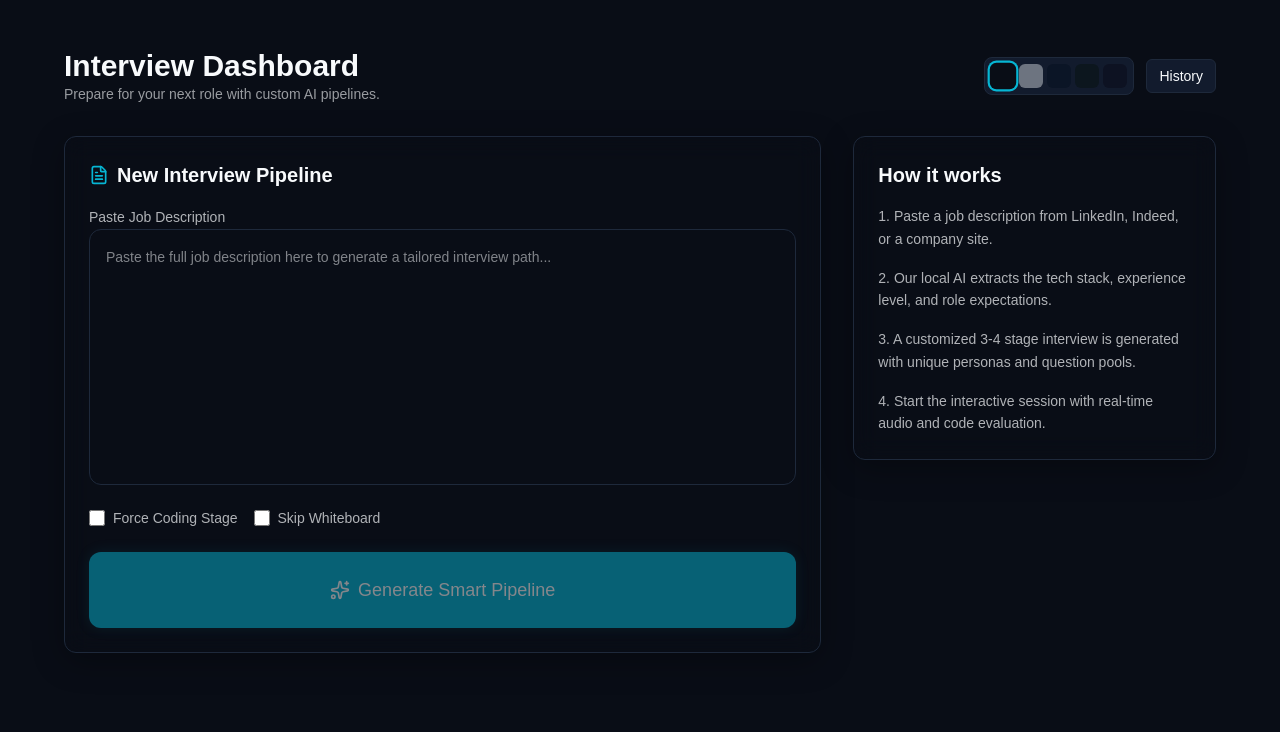
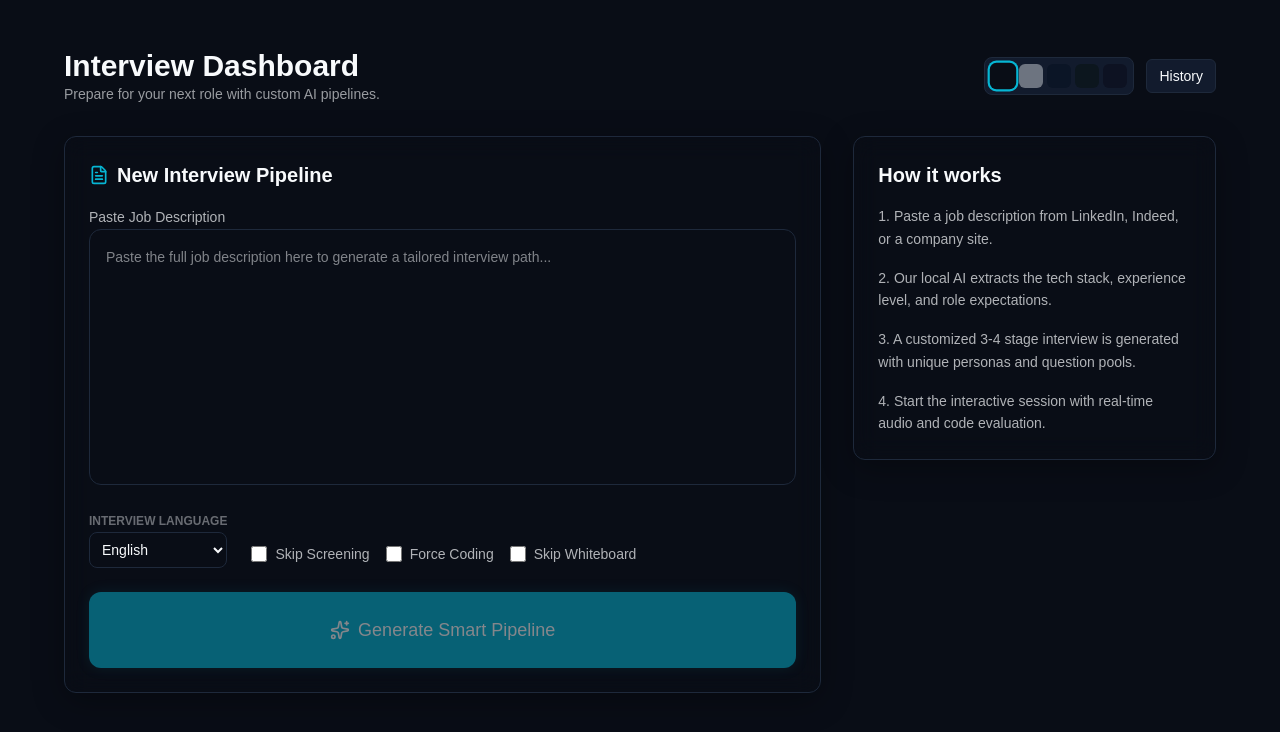
Before and after one commit to joshuabharper7/SanityCheck, a Next.js app: page /dashboard in a window 1280 px wide. Shown: the top 732 px of the page. Built offline with nearby package versions, Linux system fonts and the light colour scheme.

Commit message:
feat: multi-language support, skippable screening, and robust minimal input handling

```diff
--- a/app/api/pipeline/generate/route.ts
+++ b/app/api/pipeline/generate/route.ts
@@ -5,7 +5,7 @@ import { PipelineBlueprintSchema } from '@/utils/schema';
 
 export async function POST(req: Request) {
   try {
-    const { jd, forceCoding, skipCoding } = await req.json();
+    const { jd, forceCoding, skipCoding, skipScreening, language } = await req.json();
 
     if (!jd) {
       return NextResponse.json({ error: "Job Description is required" }, { status: 400 });
@@ -17,6 +17,8 @@ export async function POST(req: Request) {
       USER CONFIGURATION:
       - forceCoding: ${forceCoding || false}
       - skipCoding: ${skipCoding || false}
+      - skipScreening: ${skipScreening || false}
+      - LANGUAGE: ${language || 'English (en-US)'}
 
       JOB DESCRIPTION:
       ${jd}
--- a/app/dashboard/page.tsx
+++ b/app/dashboard/page.tsx
@@ -15,6 +15,21 @@ export default function DashboardPage() {
   const [blueprint, setBlueprint] = useState<PipelineBlueprint | null>(null);
   const [error, setError] = useState<string | null>(null);
 
+  // Configuration State
+  const [skipScreening, setSkipScreening] = useState(false);
+  const [forceCoding, setForceCoding] = useState(false);
+  const [skipCoding, setSkipCoding] = useState(false);
+  const [language, setLanguage] = useState('en-US');
+
+  const languages = [
+    { label: 'English', value: 'en-US' },
+    { label: 'Spanish', value: 'es-ES' },
+    { label: 'French', value: 'fr-FR' },
+    { label: 'German', value: 'de-DE' },
+    { label: 'Mandarin', value: 'zh-CN' },
+    { label: 'Japanese', value: 'ja-JP' },
+  ];
+
   const handleGenerate = async () => {
     if (!jd.trim()) return;
 
@@ -23,7 +38,13 @@ export default function DashboardPage() {
     try {
       const res = await fetch('/api/pipeline/generate', {
         method: 'POST',
-        body: JSON.stringify({ jd }),
+        body: JSON.stringify({
+          jd,
+          skipScreening,
+          forceCoding,
+          skipCoding,
+          language: languages.find(l => l.value === language)?.label + " (" + language + ")"
+        }),
         headers: { 'Content-Type': 'application/json' },
       });
 
@@ -89,15 +110,49 @@ export default function DashboardPage() {
                       onChange={(e) => setJd(e.target.value)}
                     />
                   </div>
-                  <div className="flex flex-wrap gap-4">
-                    <label className="flex items-center gap-2 cursor-pointer group">
-                      <input type="checkbox" className="w-4 h-4 rounded border-[var(--border-neutral)] text-[var(--brand-accent)] focus:ring-[var(--brand-accent)] bg-transparent" />
-                      <span className="text-sm opacity-70 group-hover:opacity-100 transition-opacity">Force Coding Stage</span>
-                    </label>
-                    <label className="flex items-center gap-2 cursor-pointer group">
-                      <input type="checkbox" className="w-4 h-4 rounded border-[var(--border-neutral)] text-[var(--brand-accent)] focus:ring-[var(--brand-accent)] bg-transparent" />
-                      <span className="text-sm opacity-70 group-hover:opacity-100 transition-opacity">Skip Whiteboard</span>
-                    </label>
+                  <div className="flex flex-wrap gap-6">
+                    <div className="space-y-2">
+                      <label className="text-xs font-bold uppercase opacity-40">Interview Language</label>
+                      <select
+                        value={language}
+                        onChange={(e) => setLanguage(e.target.value)}
+                        className="block w-full p-2 rounded-lg bg-[var(--bg-canvas)] border border-[var(--border-neutral)] text-sm outline-none focus:border-[var(--brand-accent)]"
+                      >
+                        {languages.map(l => (
+                          <option key={l.value} value={l.value}>{l.label}</option>
+                        ))}
+                      </select>
+                    </div>
+
+                    <div className="flex flex-wrap gap-4 items-end pb-1">
+                      <label className="flex items-center gap-2 cursor-pointer group">
+                        <input
+                          type="checkbox"
+                          checked={skipScreening}
+                          onChange={(e) => setSkipScreening(e.target.checked)}
+                          className="w-4 h-4 rounded border-[var(--border-neutral)] text-[var(--brand-accent)] focus:ring-[var(--brand-accent)] bg-transparent"
+                        />
+                        <span className="text-sm opacity-70 group-hover:opacity-100 transition-opacity">Skip Screening</span>
+                      </label>
+                      <label className="flex items-center gap-2 cursor-pointer group">
+                        <input
+                          type="checkbox"
+                          checked={forceCoding}
+                          onChange={(e) => setForceCoding(e.target.checked)}
+                          className="w-4 h-4 rounded border-[var(--border-neutral)] text-[var(--brand-accent)] focus:ring-[var(--brand-accent)] bg-transparent"
+                        />
+                        <span className="text-sm opacity-70 group-hover:opacity-100 transition-opacity">Force Coding</span>
+                      </label>
+                      <label className="flex items-center gap-2 cursor-pointer group">
+                        <input
+                          type="checkbox"
+                          checked={skipCoding}
+                          onChange={(e) => setSkipCoding(e.target.checked)}
+                          className="w-4 h-4 rounded border-[var(--border-neutral)] text-[var(--brand-accent)] focus:ring-[var(--brand-accent)] bg-transparent"
+                        />
+                        <span className="text-sm opacity-70 group-hover:opacity-100 transition-opacity">Skip Whiteboard</span>
+                      </label>
+                    </div>
                   </div>
                 </CardContent>
                 <CardFooter>
--- a/app/interview/page.tsx
+++ b/app/interview/page.tsx
@@ -33,7 +33,7 @@ export default function InterviewPage() {
 
   const messagesEndRef = useRef<HTMLDivElement>(null);
   const { speak, stop: stopSpeaking, isSpeaking } = useSpeechSynthesis();
-  const { isListening, liveStreamText, startListening, stopAndSubmit } = useSpeechToText();
+  const { isListening, liveStreamText, startListening, stopAndSubmit } = useSpeechToText(blueprint?.languageCode || 'en-US');
 
   // Auto-scroll logic
   const scrollToBottom = () => {
@@ -115,7 +115,7 @@ export default function InterviewPage() {
         if (shouldAdvance) {
           nextQuestion();
         }
-      });
+      }, blueprint?.languageCode || 'en-US');
       setStreamingText('');
 
     } catch (error) {
@@ -139,7 +139,7 @@ export default function InterviewPage() {
     const firstQuestion = firstStage.questionPool[0].questionText;
     const initialMessage = `Hello. I am your interviewer today. We are starting with the ${firstStage.name} stage. Here is your first question: ${firstQuestion}`;
     setHistory([{ role: 'assistant', content: initialMessage }]);
-    speak(initialMessage);
+    speak(initialMessage, undefined, blueprint?.languageCode || 'en-US');
   };
 
   const nextQuestion = () => {
@@ -170,7 +170,7 @@ export default function InterviewPage() {
       : `Let's move to the next item. ${nextQuestionText}`;
 
     setHistory(prev => [...prev, { role: 'assistant', content: transitionMessage }]);
-    speak(transitionMessage);
+    speak(transitionMessage, undefined, blueprint?.languageCode || 'en-US');
   };
 
   if (!blueprint) {
@@ -182,7 +182,7 @@ export default function InterviewPage() {
   }
 
   const currentStage = blueprint.stages[currentStageIndex];
-  const isSplitScreen = currentStage.type === 'WHITEBOARD_REVIEW' || currentStage.type === 'SCENARIO_WALKTHROUGH';
+  const isSplitScreen = currentStage.type === 'WHITEBOARD_REVIEW';
 
   if (!isStarted) {
     return (
--- a/hooks/useSpeechSynthesis.ts
+++ b/hooks/useSpeechSynthesis.ts
@@ -15,7 +15,7 @@ export function useSpeechSynthesis() {
     window.speechSynthesis.onvoiceschanged = updateVoices;
   }, []);
 
-  const speak = useCallback((text: string, onEnd?: () => void) => {
+  const speak = useCallback((text: string, onEnd?: () => void, language: string = 'en-US') => {
     if (!window.speechSynthesis) return;
 
     // Cancel any ongoing speech
@@ -23,15 +23,17 @@ export function useSpeechSynthesis() {
 
     const utterance = new SpeechSynthesisUtterance(text);
 
-    // Try to find a high-quality English voice
-    const preferredVoice = voices.find(v => v.lang === 'en-US' && v.name.includes('Google')) ||
-                          voices.find(v => v.lang.startsWith('en')) ||
+    // Try to find a high-quality voice for the specified language
+    const preferredVoice = voices.find(v => v.lang === language && v.name.includes('Google')) ||
+                          voices.find(v => v.lang === language) ||
+                          voices.find(v => v.lang.startsWith(language.split('-')[0])) ||
                           voices[0];
 
     if (preferredVoice) {
       utterance.voice = preferredVoice;
     }
 
+    utterance.lang = language;
     utterance.rate = 1.0;
     utterance.pitch = 1.0;
 
--- a/hooks/useSpeechToText.ts
+++ b/hooks/useSpeechToText.ts
@@ -2,7 +2,7 @@
 
 import { useState, useEffect, useRef, useCallback } from 'react';
 
-export function useSpeechToText() {
+export function useSpeechToText(language: string = 'en-US') {
   const [isListening, setIsListening] = useState(false);
   const [liveStreamText, setLiveStreamText] = useState('');
   const [accumulatedTranscript, setAccumulatedTranscript] = useState('');
@@ -20,7 +20,7 @@ export function useSpeechToText() {
     const recognizer = new SpeechRecognition();
     recognizer.continuous = true;
     recognizer.interimResults = true;
-    recognizer.lang = 'en-US';
+    recognizer.lang = language;
 
     recognizer.onresult = (event: any) => {
       let interim = '';
--- a/utils/schema.ts
+++ b/utils/schema.ts
@@ -25,6 +25,7 @@ export const PipelineBlueprintSchema = z.object({
   jobTitle: z.string(),
   companyName: z.string(),
   experienceLevel: z.string(),
+  languageCode: z.string().default('en-US'),
   stages: z.array(PipelineStageSchema)
 });
 
@@ -42,7 +43,7 @@ export const EvaluationScorecardSchema = z.object({
   localStudyPlan: z.array(z.object({
     concept: z.string(),
     reason: z.string(),
-    localOllamaRefCommand: z.string().describe("E.g. 'ollama run qwen3-coder \"Explain clustered indexes in SQL Server\"'")
+    localOllamaRefCommand: z.string().describe("A natural language prompt for the user to study this concept. E.g. 'Explain the storage layout of a clustered index...'")
   }))
 });
 
```
Also changed, not shown: app/recap/page.tsx (+6 -3 lines), utils/prompts.ts (+23 -14 lines).
